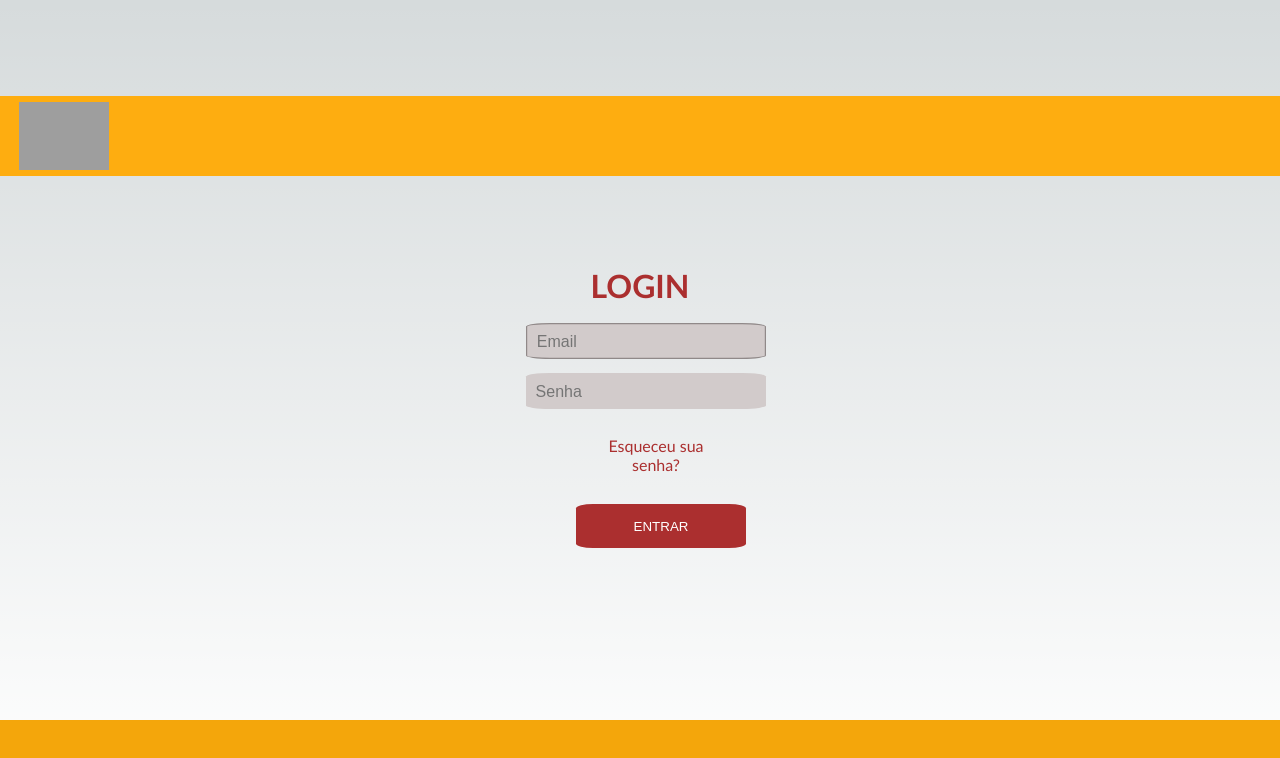
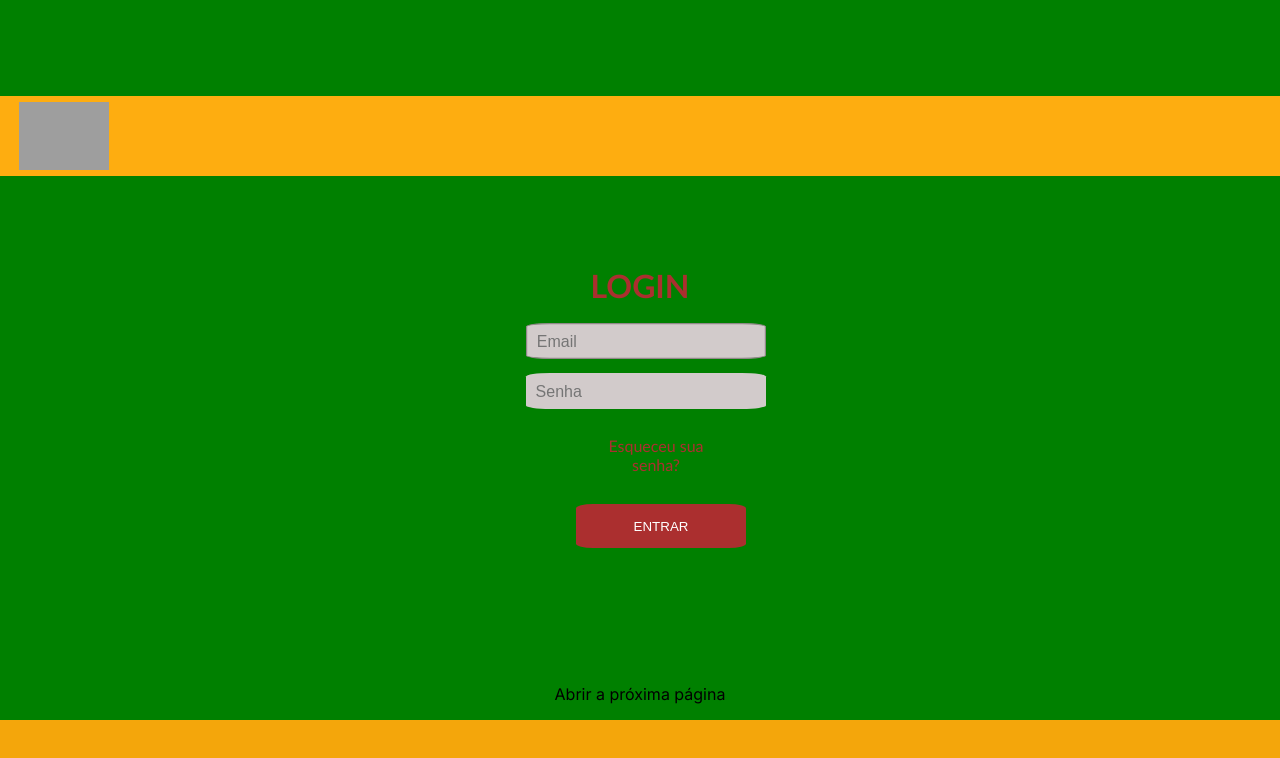
Before and after one commit to nataliabelarmino/gn-foods, a Next.js app: page / in a window 1280 px wide. Shown: the top 758 px of the page. Built offline with nearby package versions, Linux system fonts and the light colour scheme; grey boxes are pictures that could not be loaded.

Commit message:
Primeiro commit

```diff
--- a/src/app/page.js
+++ b/src/app/page.js
@@ -1,5 +1,6 @@
 import Image from "next/image";
 import "./teste.css";
+import Link from "next/link";
 
 // SP, o maior do Brasil
 
@@ -35,6 +36,7 @@ export default function Home() {
 
       <div className="footer">
       </div>
+      <Link href="/qualquer">Abrir a próxima página</Link>
     </main>
   );
 }
--- /dev/null
+++ b/src/app/qualquer/page.js
@@ -0,0 +1,3 @@
+export default () => (
+
+);
--- a/src/app/teste.css
+++ b/src/app/teste.css
@@ -5,14 +5,13 @@
   align-items: center;
   padding: 6rem;
   min-height: 100vh;
-    flex: 1;
+  background-color: green;
 }
 
 .layout {
   display:flex;
   flex-direction:column;
   justify-content:space-between;
-
 }
 
 .orange {
@@ -32,7 +31,7 @@
 }
 
 .footer {
-    width: 170vw;
+  width: 150vw;
   height: 10vh;
   background-color: #f4a60b;
   position: fixed;
@@ -83,5 +82,5 @@
 
 .container{
   margin-left: 45%;
-    flex: 1; /*ocupar todo o espaço da tela*/
+  width:100vh;
 }
```
Also changed, not shown: src/app/page.module.css (line endings or trailing spaces). Lines whose indentation alone changed are shown as unchanged.
